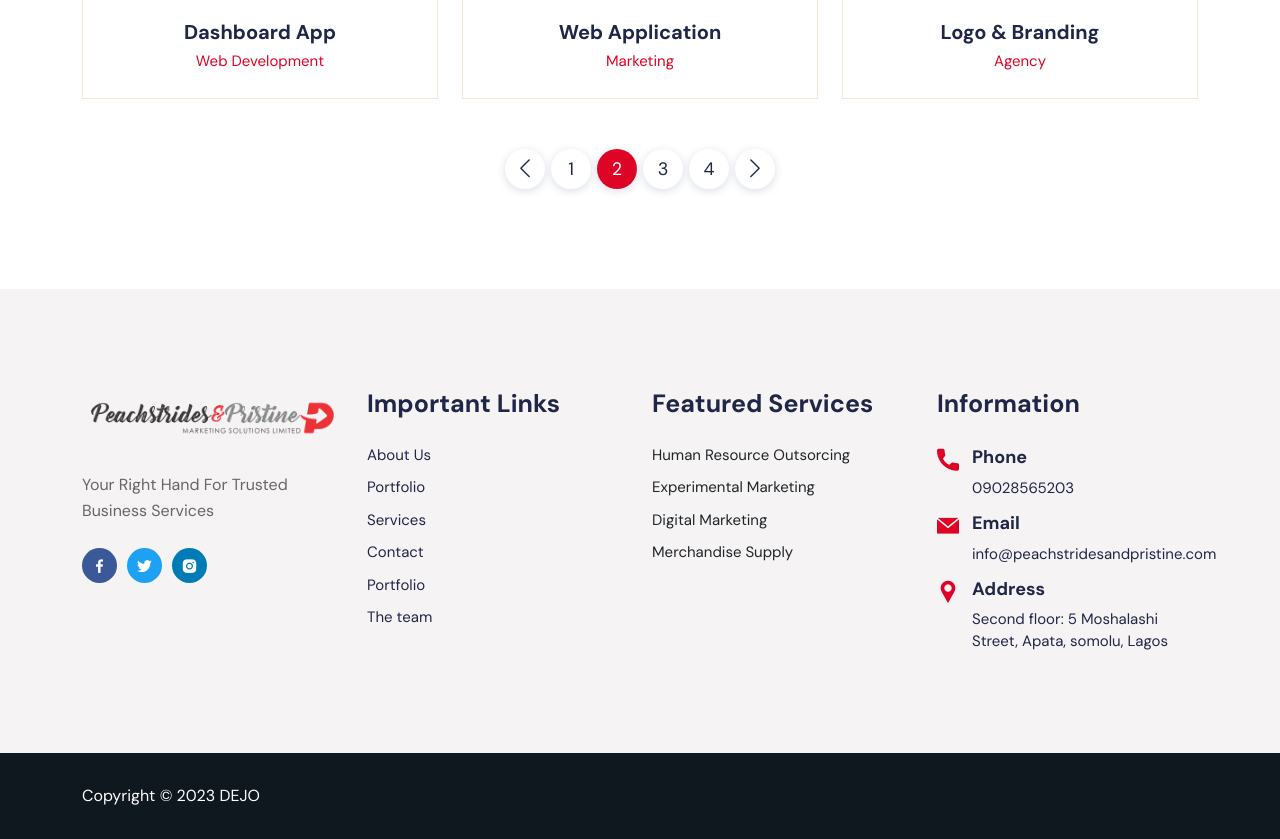
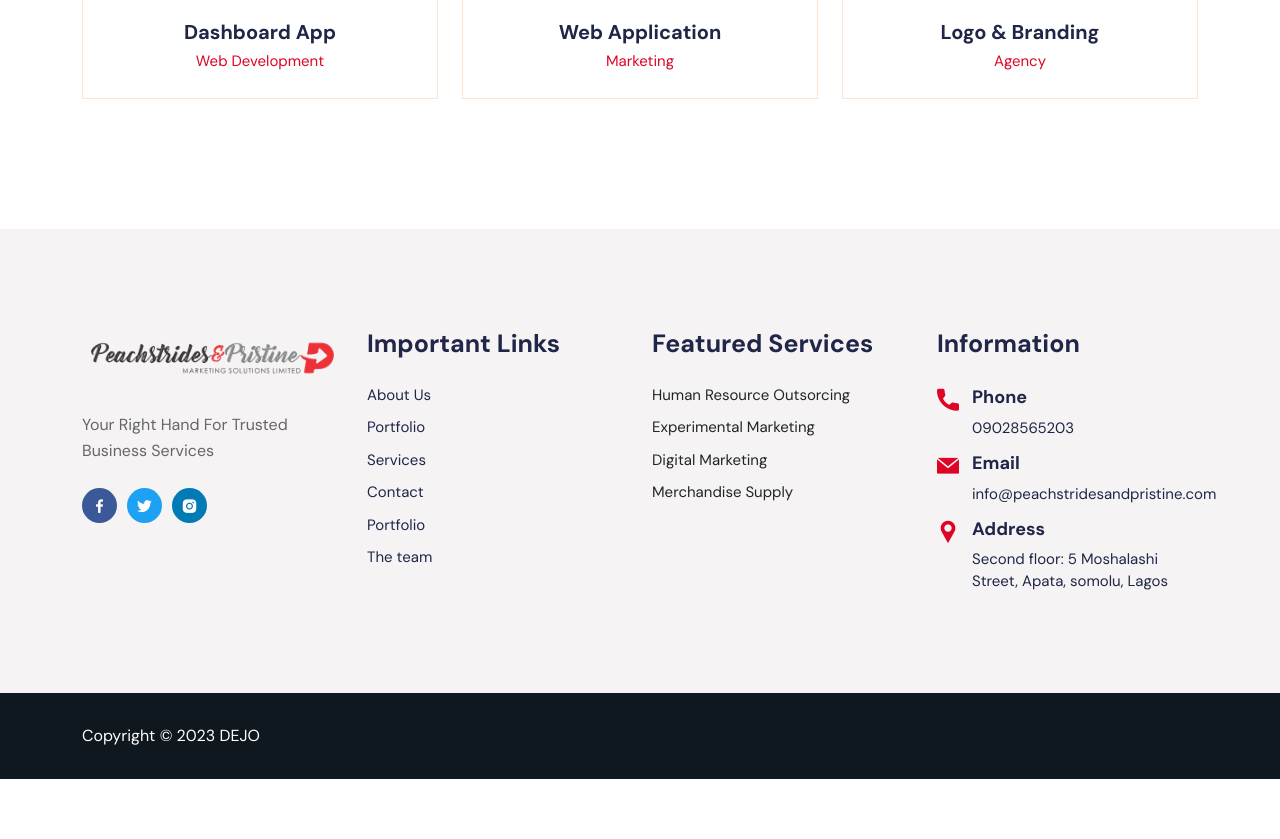
Before and after one commit to dejodammy/PeachStrideAndPristine, a Next.js app: page /portfolio-2 in a window 1280 px wide. Shown: the part 1260-2099 px from the top of the page. After the commit the page ends 2039 px from the top, so only its background shows below. Built offline with nearby package versions, Linux system fonts and the light colour scheme.

Commit message:
contact form update, images update , next config update

```diff
--- a/next.config.js
+++ b/next.config.js
@@ -16,10 +16,8 @@ const nextConfig = {
   // Specify the directory for the build output
   distDir: 'build',
 
-  // Enable static HTML export
-  output: 'export',
-
-  // Other configurations can be added here
+  // Remove this line for dynamic Next.js serving
+  // output: 'export',
 };
 
 module.exports = nextConfig;
--- a/pages/about-1.js
+++ b/pages/about-1.js
@@ -67,7 +67,7 @@ const AboutOne = () => {
             </div>
 
 
-            <Features />
+
 
 
 
@@ -76,9 +76,7 @@ const AboutOne = () => {
             <TeamMember />
 
 
-            <div className="pb-100">
-                <TestimonialStyleThree />
-            </div>
+
 
               <div className="pt-10">
                 <Partners />
--- a/pages/index.js
+++ b/pages/index.js
@@ -21,7 +21,6 @@ const Index2 = () => {
 
             <OurProjectStyleTwo />
 
-            <TestimonialStyleThree />
 
             <Partners />
 
--- a/pages/portfolio-2.js
+++ b/pages/portfolio-2.js
@@ -145,20 +145,7 @@ const PortfolioTwo = () => {
                         </div>
                     </div>
 
-                    <div className="col-lg-12 col-md-12">
-                        <div className="pagination-area">
-                            <a href="#" className="prev page-numbers">
-                                <i className="flaticon-left-arrow"></i>
-                            </a>
-                            <a href="#" className="page-numbers">1</a>
-                            <span className="page-numbers current" aria-current="page">2</span>
-                            <a href="#" className="page-numbers">3</a>
-                            <a href="#" className="page-numbers">4</a>
-                            <a href="#" className="next page-numbers">
-                                <i className="flaticon-next"></i>
-                            </a>
-                        </div>
-                    </div>
+
                 </div>
             </div>
 
--- a/pages/team-1.js
+++ b/pages/team-1.js
@@ -45,7 +45,6 @@ const TeamOne = () => {
                             <div className="single-team">
                                 <div className="image">
                                     <img src="/images/team/team-2.jpg" alt="image" />
-
 
                                     <div className="content">
                                         <h3>Adeyemo Toyin</h3>
```
Also changed, not shown: components/Contact/ContactForm.js (+3 -4 lines), public/images/team/team-2.jpg.
